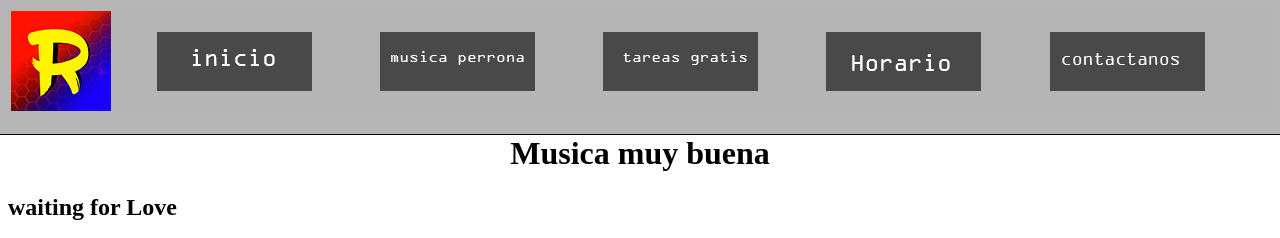
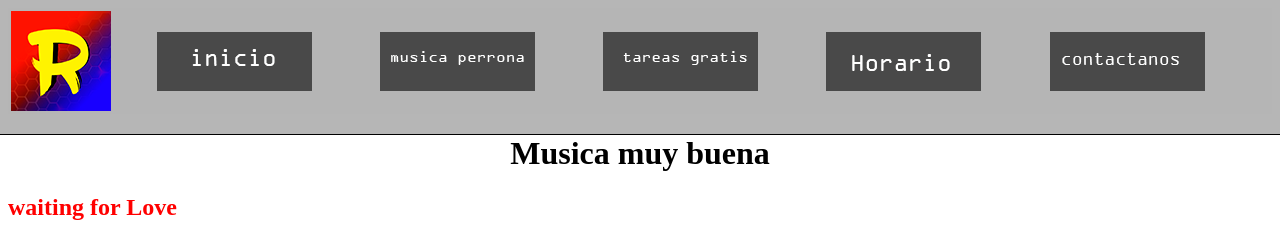
Before and after one commit to Roumez2209/Roumez2209.github.io, a plain HTML site: page musica-perrona.html in a window 1280 px wide. Shown: the top 238 px of the page. Drawn offline with Linux system fonts and the light colour scheme.

Commit message:
Update musica-perrona.html

```diff
--- a/musica-perrona.html
+++ b/musica-perrona.html
@@ -15,10 +15,9 @@
     </head>
     <body background="menu/bg.png">
         <center><h1>
-
             Musica muy buena
         </h1></center>
-        <FONT COLOR="">
+        <FONT COLOR="red">
             <h2>waiting for Love</h2>
         </FONT>
         <audio controls>
```
